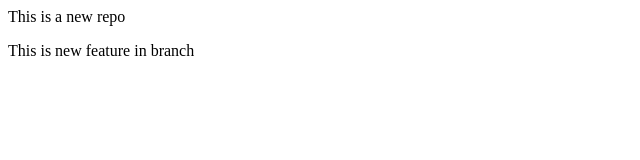
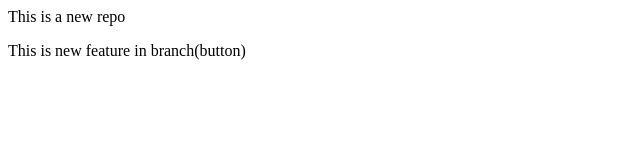
Before and after one commit to NidhiBelamkar/LocalRepo, a plain HTML site: page index.html in a window 1280 px wide. Shown: the full height of the page, 0-640 px from the left. Drawn offline with Linux system fonts and the light colour scheme.

Commit message:
Add button

```diff
--- a/index.html
+++ b/index.html
@@ -1,2 +1,2 @@
 <p>This is a new repo</p>
-<p>This is new feature in branch</p>
+<p>This is new feature in branch(button)</p>
```
